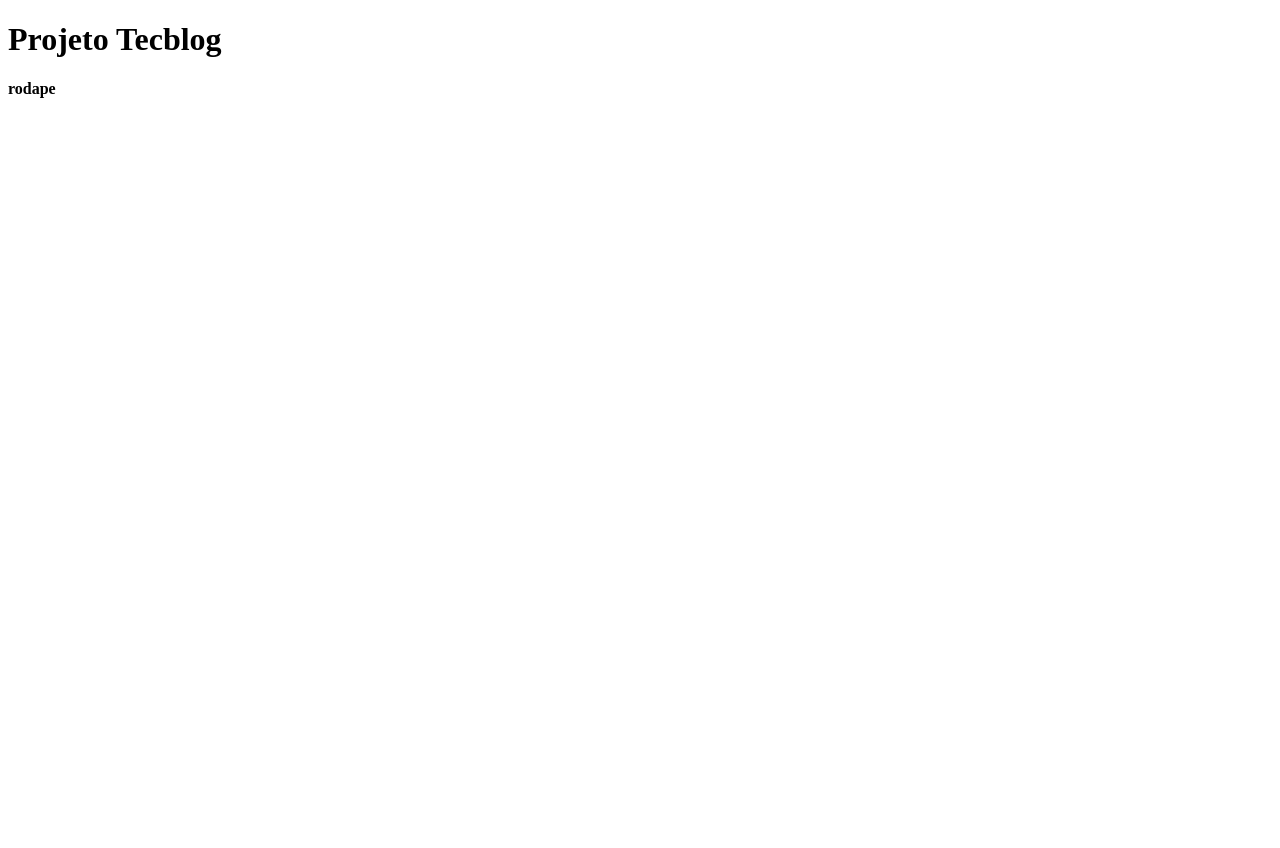
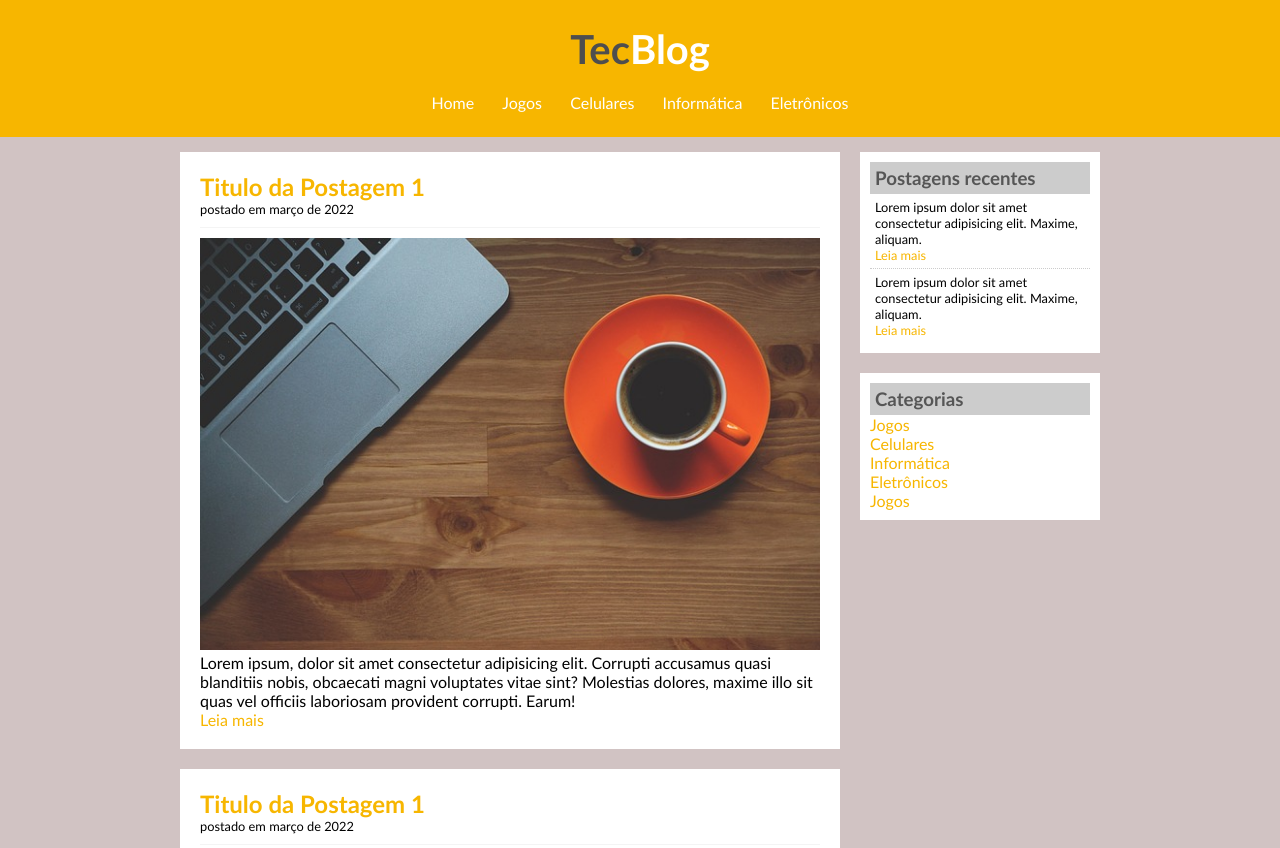
Before and after one commit to Cicera1987/Projetos-em-HTM5-e-CSS3, a plain HTML site: page Pojeto Tecblog/index.html in a window 1280 px wide. Shown: the top 848 px of the page. Before the commit the page ends 800 px from the top, so only its background shows below. Drawn offline with Linux system fonts and the light colour scheme.

Commit message:
finanlizando

```diff
--- a/Pojeto Tecblog/assets/css/style.css
+++ b/Pojeto Tecblog/assets/css/style.css
@@ -0,0 +1,119 @@
+/*Limparas formatações padrão*/
+*{
+    margin: 0;
+    padding: 0;
+}
+
+body{
+    font-size: 1em;
+    font-family: 'Trebuchet MS', 'Lucida Sans Unicode', 'Lucida Grande', 'Lucida Sans', Arial, sans-serif;
+    background: rgb(209, 195, 195);
+}
+
+
+/*-------------------------------*/
+/*Area do Layout*/
+#area-cabecalho{
+   background-color: #f7b600;
+   padding: 15px;
+   text-align: center;
+}
+#logo, #menu{
+    padding: 10px;
+}
+
+#area-principal{
+    width: 920px;
+    margin: 0 auto;
+    padding: 15px;
+}
+
+#area-postagem{
+    width: 660px;
+    float: left;
+}
+
+#area-lateral{
+    width: 240px;
+    float: right;
+}
+.postagem{
+   padding: 20px;
+   margin-bottom: 20px;
+   background: white;
+}
+
+.conteudo-lateral{
+    background: white;
+    padding: 10px;
+    margin-bottom: 20px;
+}
+
+#rodape{
+    clear: both;
+    text-align: center;
+    padding: 20px;
+    background: rgb(80, 78, 78);
+}
+
+
+/*-------------------------------*/
+/*Formatação do Menu*/
+a{
+    text-decoration: none;
+}
+
+a:link, a:visited{
+    color: #f7b600;
+
+}
+ a:hover{
+     text-decoration: underline;
+}
+
+
+#area-cabecalho a:link, #area-cabecalho a:visited{
+    color: #fff;
+    padding: 8px 12px;
+}
+#area-cabecalho  a:hover{
+    color: #f7b600;
+    background: #fff;
+    text-decoration: none;
+}
+
+
+/*-------------------------------*/
+/*Formatações gerais*/
+h1{
+    color: #4e4e4e;
+    font-size: 2.5em;
+}
+
+h2{
+    color: #f7b600;
+}
+
+h3{
+    color: #565656;
+    background: #CCC;
+    padding: 5px;
+
+}
+
+.branco{
+    color: white;
+}
+.data-postagem{
+  font-size: 0.8em;
+  border-bottom:1px solid #f4f4f4;
+  padding-bottom: 10px;
+  margin-bottom: 10px;
+  display: block;
+}
+.postagem-lateral{
+font-size: 0.8em;
+padding: 5px;
+border-bottom:1px dotted #CCC ;
+
+}
--- a/Pojeto Tecblog/index.html
+++ b/Pojeto Tecblog/index.html
@@ -4,23 +4,95 @@
     <meta charset="UTF-8" />
     <meta http-equiv="X-UA-Compatible" content="IE=edge" />
     <meta name="viewport" content="width=device-width, initial-scale=1.0" />
-    <title>Projeto Tecblog</title>
-    <link rel="stylesheet" href="assets/css/style.css">
+    <title>Projeto Tecblog - O seu blog de tecnologia</title>
+    <link rel="stylesheet" href="assets/css/style.css" />
   </head>
   <body>
-    <header>
-      <h1>Projeto Tecblog</h1>
-      <p></p>
+    <header id="area-cabecalho">
+      <div id="logo">
+        <h1>Tec<span class="branco">Blog</span></h1>
+      </div>
+      <div id="menu">
+        <a href="index.html" target="_blank">Home</a>
+        <a href="jogos.html" target="_blank">Jogos</a>
+        <a href="celulares.html" target="_blank">Celulares</a>
+        <a href="informatica.html" target="_blank">Informática</a>
+        <a href="eletronicos.html" target="_blank">Eletrônicos</a>
+      </div>
     </header>
 
-    <main>
-      <h1></h1>
-      <section>
-        <p></p>
+    <main id="area-principal">
+
+      <section id="area-postagem">
+        <!--Abertura das Postagens-->
+        <div class="postagem">
+          <h2>Titulo da Postagem 1</h2>
+        <span class="data-postagem">postado em março de 2022</span>
+        <img width="620px" src="assets/img/imagem1.jpg">
+        <p>
+          Lorem ipsum, dolor sit amet consectetur
+          adipisicing elit. Corrupti accusamus
+          quasi blanditiis nobis, obcaecati magni
+          voluptates vitae sint? Molestias dolores,
+          maxime illo sit quas vel officiis laboriosam
+          provident corrupti. Earum!
+        </p>
+        <a href="">Leia mais</a>
+        </div>
+        <div class="postagem">
+          <h2>Titulo da Postagem 1</h2>
+        <span class="data-postagem">postado em março de 2022</span>
+        <img width="620px" src="assets/img/imagem2.jpg">
+        <p>
+          Lorem ipsum, dolor sit amet consectetur
+          adipisicing elit. Corrupti accusamus
+          quasi blanditiis nobis, obcaecati magni
+          voluptates vitae sint? Molestias dolores,
+          maxime illo sit quas vel officiis laboriosam
+          provident corrupti. Earum!
+        </p>
+        <a href="">Leia mais</a>
+        </div><!--//Fechamento das Postagens-->
       </section>
 
-      <footer>
-        <h4>rodape</h4>
+    <section id="area-lateral">
+      <div class="conteudo-lateral">
+        <h3>Postagens recentes</h3>
+
+        <div class="postagem-lateral">
+          <p>Lorem ipsum dolor sit amet
+            consectetur adipisicing elit.
+            Maxime, aliquam.
+          </p>
+          <a href="">Leia mais</a>
+        </div>
+        <div class="postagem-lateral" style="border-bottom: none;">
+          <p>Lorem ipsum dolor sit amet
+            consectetur adipisicing elit.
+            Maxime, aliquam.
+          </p>
+          <a href="">Leia mais</a>
+        </div>
+
+      </div>
+    </section>
+
+    <section id="area-lateral">
+      <div class="conteudo-lateral">
+        <h3>Categorias</h3>
+
+        <a href="">Jogos</a><br>
+        <a href="">Celulares</a><br>
+        <a href="">Informática</a><br>
+        <a href="">Eletrônicos</a><br>
+        <a href="">Jogos</a><br>
+
+      </div>
+
+    </section>
+
+      <footer id="rodape">
+        Todos os diretor reservados
       </footer>
     </main>
   </body>
```
